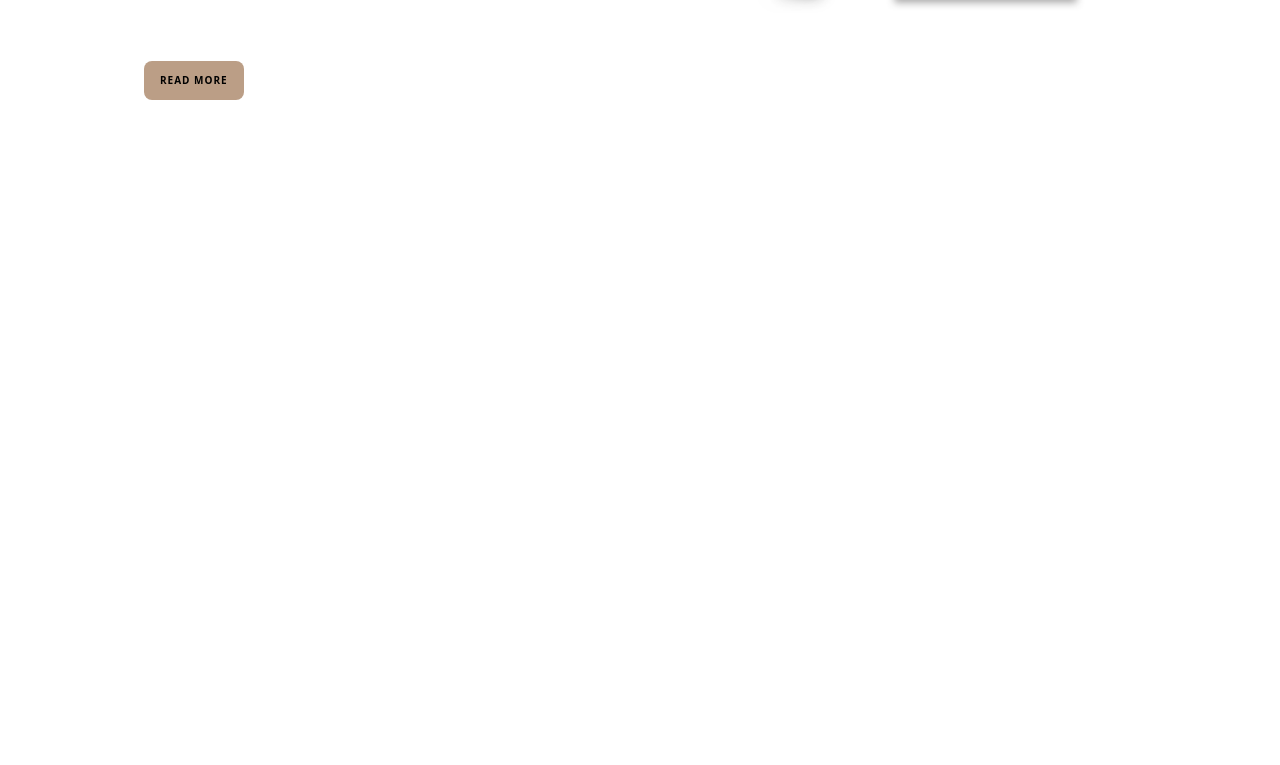
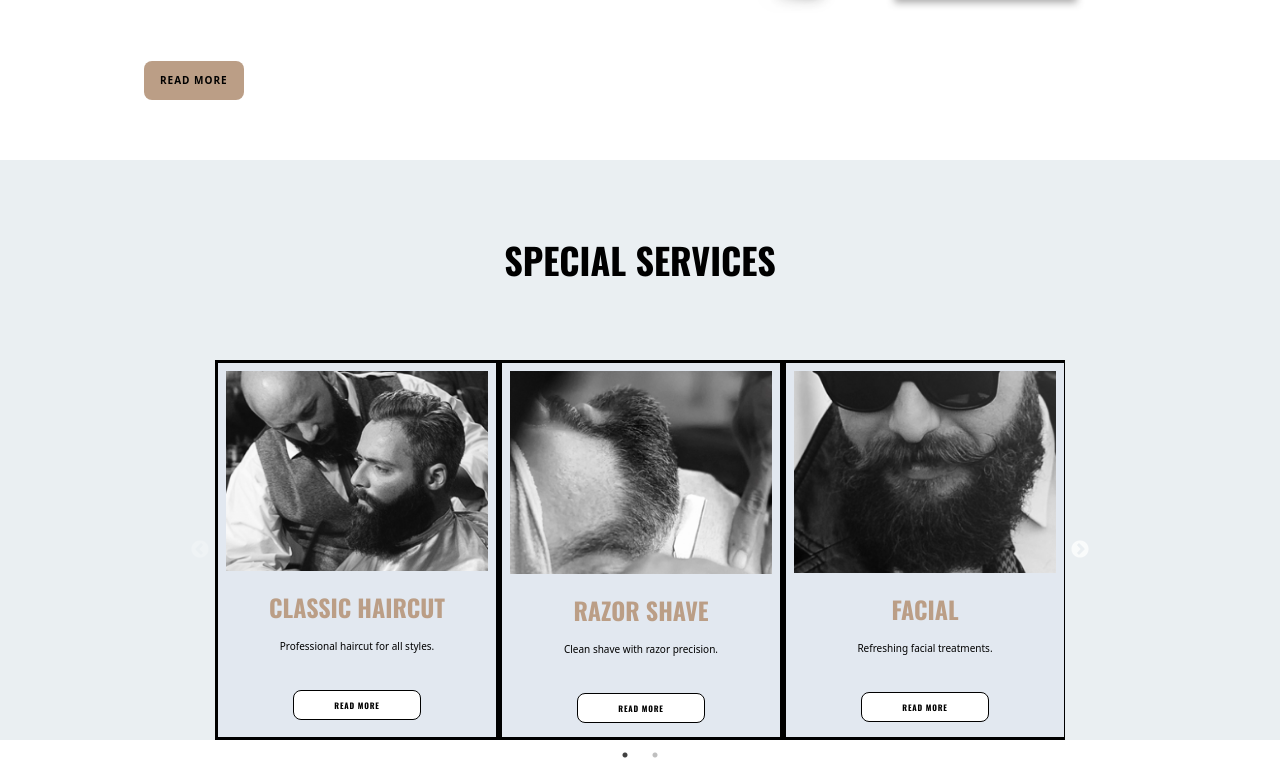
Before and after one commit to Danieljamespm/barber-shop-react, a React (Vite) app: page / in a window 1280 px wide. Shown: the part 1303-2068 px from the top of the page. Before the commit the page ends 1463 px from the top, so only its background shows below. Built offline with nearby package versions, Linux system fonts and the light colour scheme.

Commit message:
added carousel with images and working on styling.

```diff
--- a/src/Components/Carousel.jsx
+++ b/src/Components/Carousel.jsx
@@ -6,22 +6,85 @@ import image4 from '../assets/special-service-4.png'
 import image5 from '../assets/special-service-5.png'
 import image6 from '../assets/special-service-6.png'
 
+import "slick-carousel/slick/slick.css"
+import "slick-carousel/slick/slick-theme.css"
+
 import React, { useState, useEffect } from 'react';
+import Slider from 'react-slick'
 
 const Carousel = () => {
 
-
-  const services = [
-    { id: 1, image: image1, title: 'Haircut', description: 'Professional haircut for all styles.' },
-    { id: 2, image: image2, title: 'Shave', description: 'Clean shave with razor precision.' },
+const services = [
+    { id: 1, image: image1, title: ' Classic Haircut', description: 'Professional haircut for all styles.' },
+    { id: 2, image: image5, title: 'Razor Shave', description: 'Clean shave with razor precision.' },
     { id: 3, image: image3, title: 'Facial', description: 'Refreshing facial treatments.' },
-    { id: 4, image: image4, title: 'Beard Trim', description: 'Perfect beard grooming services.' },
-    { id: 5, image: image5, title: 'Hair Color', description: 'Hair coloring with premium products.' },
+    { id: 4, image: image2, title: 'Beard Trim', description: 'Perfect beard grooming services.' },
+    { id: 5, image: image4, title: 'Custom Haircut', description: 'Change your style to something new.' },
     { id: 6, image: image6, title: 'Massage', description: 'Relaxing massage for the best experience.' },
   ];
 
+
+  const settings = {
+    dots: true,
+    infinite: false,
+    speed: 500,
+    slidesToShow: 3,
+    slidesToScroll: 3,
+    initialSlide: 0,
+    responsive: [
+      {
+        breakpoint: 1024,
+        settings: {
+          slidesToShow: 3,
+          slidesToScroll: 3,
+          infinite: true,
+          dots: true
+        }
+      },
+      {
+        breakpoint: 600,
+        settings: {
+          slidesToShow: 2,
+          slidesToScroll: 2,
+          initialSlide: 2
+        }
+      },
+      {
+        breakpoint: 480,
+        settings: {
+          slidesToShow: 1,
+          slidesToScroll: 1
+        }
+      }
+    ]
+  };
+
+
+
   return(
-    <></>
+    <div className='bg-[#EAEFF2]'>
+      <h1 className='text-center pt-20 font-bold font-oswald text-4xl'>SPECIAL SERVICES</h1>
+    <div className=' md:w-[850px] m-auto'>
+      <div className='mt-20'>
+        <Slider {...settings}>
+        {services.map((card) => (
+          <div className='bg-slate-200  md:h-[380px] border-[3px] border-black '>
+            <div className='flex justify-center items-center'>
+              <img src={card.image} alt='' className='px-2 pt-2'/>
+            </div>
+
+            <div className='flex flex-col items-center justify-center gap-4 p-5 px-2 mx-2 hover:bg-black hover:text-white'>
+              <p className='text-[#bb9e86] text-2xl font-oswald uppercase font-bold text-center px-2'>{card.title}</p>
+              <p className='text-[10px] px-2'>{card.description}</p>
+              <button className='bg-white border-[1px] border-black text-black px-10 py-2 m-5 md:mx-32 text-[8px] hover:bg-[#bb9e86] hover:text-white hover:duration-500 rounded-lg font-oswald font-bold tracking-widest text-nowrap'>READ MORE</button>
+            </div>
+          </div>
+        ))}
+        </Slider>
+      </div>
+
+    </div>
+    </div>
   )
 
 };
```
